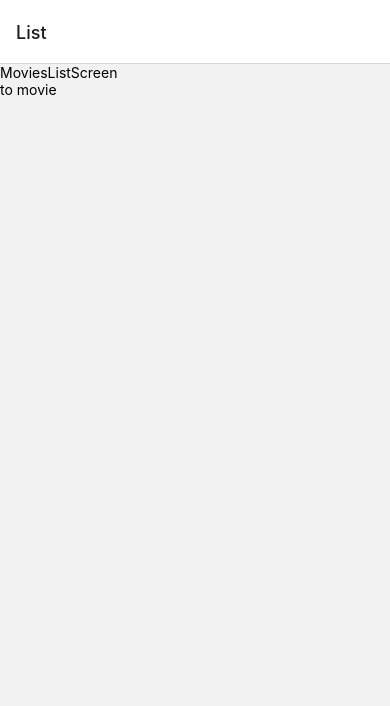
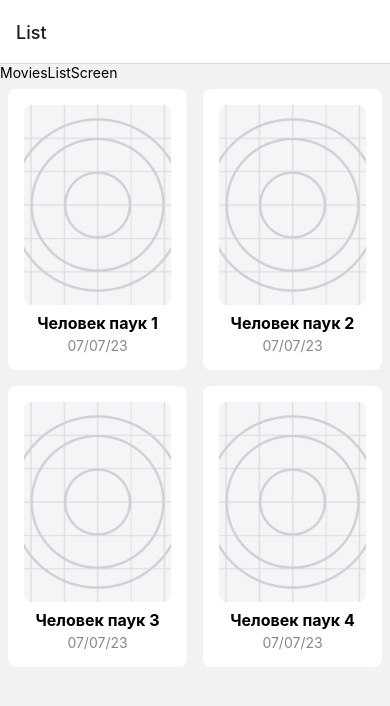
Before and after one commit to TULENp/MoviesList, a React Native app: screen /List in a window 390 px wide. Shown: the top 706 px of the page. Built offline with nearby package versions, Linux system fonts and the light colour scheme.

Commit message:
Add styling, MovieCard. Change nav props

```diff
--- /dev/null
+++ b/src/components/MovieCard.tsx
@@ -0,0 +1,41 @@
+import { View, Text, Image, StyleSheet, Dimensions } from 'react-native'
+import React from 'react'
+import { TMovie } from '../types'
+
+//* display movie image, title and date
+export function MovieCard({ movie }: { movie: TMovie }) {
+    //TODO change source to uri
+    return (
+        <View style={styles.card}>
+            <Image style={styles.image} source={require('../../assets/icon.png')} />
+            <Text style={styles.title}>{movie.title}</Text>
+            <Text style={styles.date}>{movie.date}</Text>
+        </View>
+    )
+}
+
+const styles = StyleSheet.create({
+    card: {
+        flex: 1,
+        backgroundColor: '#ffffff',
+        borderRadius: 8,
+        padding: 16,
+        margin: 8,
+        alignItems: 'center',
+    },
+    image: {
+        width: Dimensions.get('window').width / 2 - 48,
+        height: 200,
+        borderRadius: 8,
+        marginBottom: 8,
+    },
+    title: {
+        fontSize: 16,
+        fontWeight: 'bold',
+        marginBottom: 4,
+    },
+    date: {
+        fontSize: 14,
+        color: '#888888',
+    },
+})
--- a/src/screens/MovieScreen.tsx
+++ b/src/screens/MovieScreen.tsx
@@ -1,10 +1,16 @@
 import { View, Text } from 'react-native'
 import React from 'react'
+import { RouteProp, useRoute } from '@react-navigation/native'
+import { TAppNav } from '../types';
 
+//* Display all info about movie
 export function MovieScreen() {
+    const { id, image, title, date } = useRoute<RouteProp<TAppNav, 'Movie'>>().params.movie; // get movie data from route params
+
     return (
         <View>
             <Text>MovieScreen</Text>
+            <Text>{title}</Text>
         </View>
     )
 }
--- a/src/screens/MoviesListScreen.tsx
+++ b/src/screens/MoviesListScreen.tsx
@@ -1,18 +1,60 @@
-import { View, Text, Pressable } from 'react-native'
+import { View, Text, Pressable, FlatList, StyleSheet } from 'react-native'
 import React from 'react'
 import { NavigationProp, useNavigation } from '@react-navigation/native'
 import { TAppNav } from '../types';
+import { MovieCard } from '../components/MovieCard';
 
+//* Display list of movies
 export function MoviesListScreen() {
-
+    //TODO add filters
     const { navigate } = useNavigation<NavigationProp<TAppNav>>();
+    //TODO change to real data
+    const movies = [
+        {
+            id: 0,
+            image: 'asd',
+            title: 'Человек паук 1',
+            date: '07/07/23'
+        },
+        {
+            id: 1,
+            image: 'asd',
+            title: 'Человек паук 2',
+            date: '07/07/23'
+        },
+        {
+            id: 2,
+            image: 'asd',
+            title: 'Человек паук 3',
+            date: '07/07/23'
+        },
+        {
+            id: 3,
+            image: 'asd',
+            title: 'Человек паук 4',
+            date: '07/07/23'
+        },
+    ]
 
     return (
         <View>
             <Text>MoviesListScreen</Text>
-            <Pressable onPress={() => navigate('Movie')}>
-                <Text>to movie</Text>
-            </Pressable>
+            <FlatList
+                data={movies}
+                numColumns={2}
+                renderItem={({ item }) =>
+                    <Pressable onPress={() => navigate('Movie', { movie: item })}>
+                        <MovieCard movie={item} />
+                    </Pressable>
+                }
+                keyExtractor={(item) => item.id.toString()}
+            />
         </View>
     )
 }
+
+const styles = StyleSheet.create({
+    container: {
+
+    },
+})
```
Also changed, not shown: src/types.ts (+8 -1 lines).
